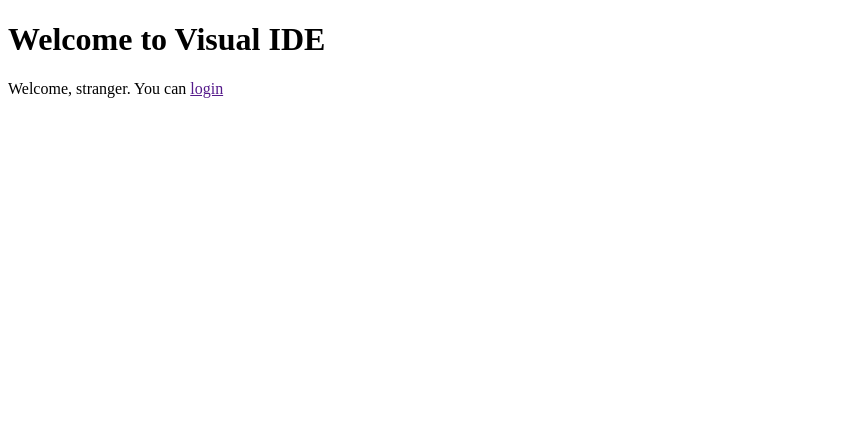
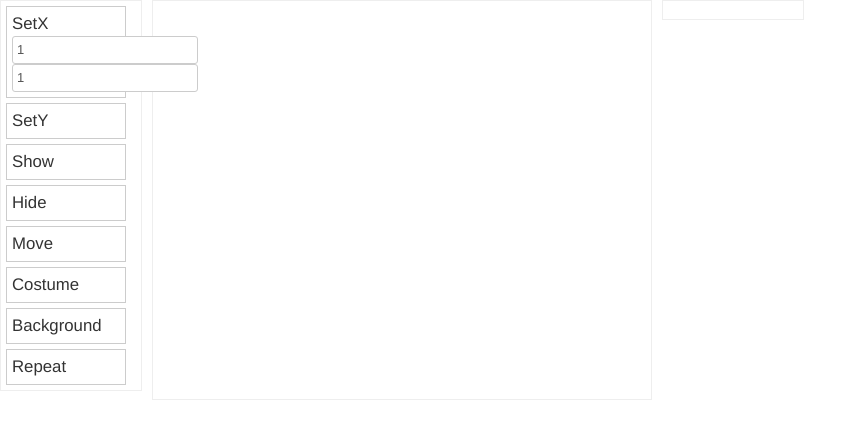
Before and after one commit to franklingu/Visual-IDE, a Python web app: template server/Visual-IDE/templates/index.html in a window 1280 px wide. Shown: the top 439 px of the page, without its empty margins (0-867 px from the left). Run offline with Jinja, Linux system fonts and the light colour scheme; the template is opened without the code that fills it, so the values that code supplies are empty.

Commit message:
set server

```diff
--- a/server/Visual-IDE/templates/index.html
+++ b/server/Visual-IDE/templates/index.html
@@ -1,18 +1,75 @@
-<!DOCTYPE html>
-<html>
+<!doctype html>
+<html lang="en">
 <head>
-    <title>Visual IDE</title>
-    <meta name="viewport" content="width=device-width, initial-scale=1.0">
-    <meta http-equiv="Content-Type" content="text/html; charset=UTF-8">
-    <meta name="description" content="A visual IDE for children to learn about programming">
-    <meta name="keywords" content="programming, visual-ide">
+  <meta charset="utf-8">
+  <title>jQuery UI Droppable - Default functionality</title>
+  <link rel="stylesheet" href="../lib/css/bootstrap.min.css">
+  <link rel="stylesheet" href="../lib/css/jquery-ui-1.10.3.custom.css">
+  <link rel="stylesheet" href="css/app.css">
+  <script src="../lib/js/jquery-1.10.2.js"></script>
+  <script src="../lib/js/jquery-ui.min.js"></script>
+  <script type="text/javascript" src="js/app.js"></script>
 </head>
 <body>
-    <h1>Welcome to Visual IDE</h1>
-    {%if user_name %}
-        <p>Welcome, {{user_name}}. You can <a href="{{logout_url}}">logout</a></p>
-    {%else%}
-        <p>Welcome, stranger. You can <a href="{{login_url}}">login</a></p>
-    {%endif%}
+
+<ul id="sortable1" class="connectedSortable1">
+  <li class="ui-state-default">
+  	<div class="command">
+  		<div class="title">SetX</div>
+      <input type="text" class="param" name="thyagesh" value="1"></div>
+      <input type="text" class="param" name="bharath" value="1"></div>
+  	</div>
+  </li>
+  <li class="ui-state-default">
+  	<div class="command">
+  		<div class="title">SetY</div>
+  		<div class="params"></div>
+  	</div>
+  </li>
+  <li class="ui-state-default">
+  	<div class="command">
+  		<div class="title">Show</div>
+  		<div class="params"></div>
+  	</div>
+  </li>
+  <li class="ui-state-default">
+  	<div class="command">
+  		<div class="title">Hide</div>
+  		<div class="params"></div>
+  	</div>
+  </li>
+  <li class="ui-state-default">
+  	<div class="command">
+  		<div class="title">Move</div>
+  		<div class="params"></div>
+  	</div>
+  </li>
+  <li class="ui-state-default">
+  	<div class="command">
+  		<div class="title">Costume</div>
+  		<div class="params"></div>
+  	</div>
+  </li>
+  <li class="ui-state-default">
+  	<div class="command">
+  		<div class="title">Background</div>
+  		<div class="params"></div>
+  	</div>
+  </li>
+  <li class="ui-state-default">
+  	<div class="command">
+  		<div class="title">Repeat</div>
+  		<div class="params"></div>
+  	</div>
+  </li>
+</ul>
+
+<ul id="sortable2" class="connectedSortable">
+</ul>
+
+<div id="feedbackArea" class="feedbackArea">
+</div>
+
+
 </body>
 </html>
```
Also changed, not shown: client/app/1.html (deleted, +0 -75 lines), server/Visual-IDE/app.yaml (+9 -0 lines), server/Visual-IDE/main.py (+12 -8 lines), server/Visual-IDE/css/app.css (renamed from client/app/css/app.css), server/Visual-IDE/js/app.js (renamed from client/app/js/app.js), server/Visual-IDE/lib/css/bootstrap.min.css (renamed from client/lib/css/bootstrap.min.css), server/Visual-IDE/lib/css/jquery-ui-1.10.3.custom.css (renamed from client/lib/css/jquery-ui-1.10.3.custom.css), server/Visual-IDE/lib/fonts/glyphicons-halflings-regular.ttf (renamed from client/lib/fonts/glyphicons-halflings-regular.ttf), server/Visual-IDE/lib/fonts/glyphicons-halflings-regular.woff (renamed from client/lib/fonts/glyphicons-halflings-regular.woff), server/Visual-IDE/lib/js/bootstrap.min.js (renamed from client/lib/js/bootstrap.min.js), server/Visual-IDE/lib/js/jquery-1.10.2.js (renamed from client/lib/js/jquery-1.10.2.js), server/Visual-IDE/lib/js/jquery-ui.min.js (renamed from client/lib/js/jquery-ui.min.js), 4 other files.
